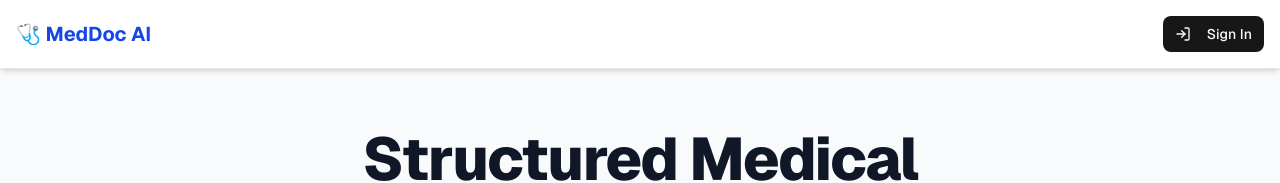
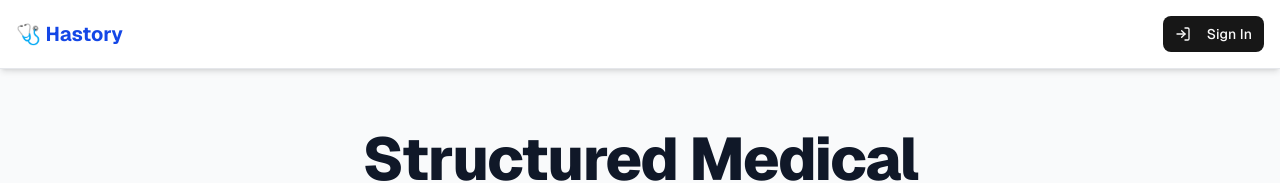
Before and after one commit to ProfMoriartey/hastory, a Next.js app: page / in a window 1280 px wide. Shown: the top 183 px of the page. Built offline with nearby package versions, Linux system fonts and the light colour scheme; no server answers.

Commit message:
Edit the main page to say Hastory at the left top corner

```diff
--- a/src/app/page.tsx
+++ b/src/app/page.tsx
@@ -28,7 +28,7 @@ export default async function LandingPage() {
             href="/"
             className="flex items-center space-x-2 text-xl font-bold text-blue-700"
           >
-            🩺 MedDoc AI
+            🩺 Hastory
           </Link>
 
           {/* 🎯 Dynamic Auth Controls */}
```
